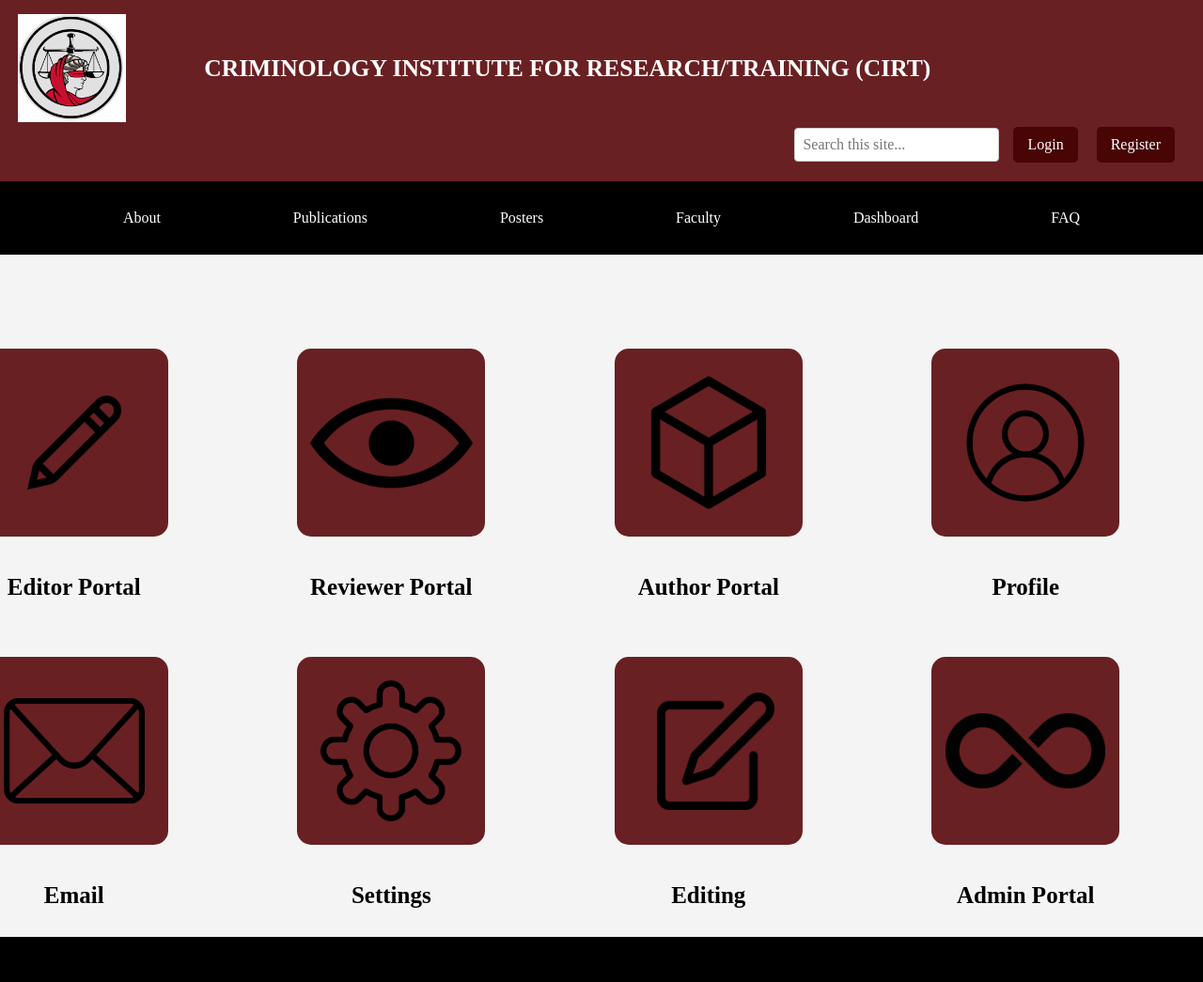
After one commit to mvanarsdale/CIRTWEBSITE, a Django app: page /core/dashboard/ in a window 1280 px wide. The commit adds this page. Shown: the whole page at 94% size. Run offline with Django 4.2, Linux system fonts and the light colour scheme.

Commit message:
Implementing FAQ Page and Dashboard page

```diff
--- a/core/templates/core/base.html
+++ b/core/templates/core/base.html
@@ -19,9 +19,8 @@
             <h1 class="title">&nbsp; &nbsp; &nbsp; &nbsp; &nbsp; &nbsp; &nbsp;CRIMINOLOGY INSTITUTE FOR RESEARCH/TRAINING (CIRT)</h1>
             <div class="search-container">
                 <input type="text" id="searchInput" placeholder="Search this site..." onkeyup="searchFunction()">
-                 <!-- Login Popup Trigger -->
+                 <!-- Login/Signup Buttons || Code from ChatGPT -->
                 <button id="loginBtn" class="login-button" onclick="openPopup()">Login</button>
-                <!-- Sign up Popup Trigger -->
                 <button id="signUpBtn" class="popup-content" onclick="openSignUpPopup()">Register</button>
                 <ul id="searchResults"></ul>
             </div>
@@ -48,7 +47,7 @@
                 <button class="button">Faculty</button>
             </a>
             <!-- Link to the 'DashBoard'  page //WORK IN PROGRESS RABBIT HOLE BUTTON// -->
-            <a href="{% url 'Dashboard' %}">
+            <a href="{% url 'dashboard' %}">
                 <button class="button">Dashboard</button>
             </a>
             <!-- Link to the 'FAQ' page (define 'faq' view and URL if needed) -->
--- /dev/null
+++ b/core/templates/core/dashboard.html
@@ -0,0 +1,240 @@
+
+    <style>
+        * {
+            margin: 0;
+            padding: 0;
+            box-sizing: border-box;
+            font-family:  'Lora', 'Times New Roman', serif;
+        }
+	.primary_header {
+    display: flex;
+    background-color: #692022; /* Dark background for the header */
+    align-items: center;
+    padding: 20px;
+    flex-wrap: wrap; /* Allows wrapping of items if there's not enough space */
+
+}
+
+.primary_header .title {
+    font-size: 2vw; /* Responsive font size based on viewport width */
+    min-width: 250px; /* Prevents shrinking too much */
+    flex-grow: 1; /* Makes the title flexible */
+    text-align: left;
+    color: rgba(255,255,255,1); /* White color for the title */
+}
+
+/* Navigation Bar */
+.secondary_header {
+    background-color: #000000;
+    padding: 15px;
+    display: flex;
+    justify-content: center;
+
+}
+
+.button-container {
+    display: flex;
+    justify-content: space-evenly; /* Evenly space the buttons across the container */
+    width: 100%; /* Stretch the container to full width */
+}
+
+.button-container .button {
+    background-color: #000000;
+    color: white;
+    border: none;
+    padding: 10px 20px;
+    font-size: 20px;
+    cursor: pointer;
+    border-radius: 5px;
+}
+
+.button-container .button:hover {
+    background-color: #4B0909;
+}
+
+
+/* Logo Styling */
+.logo {
+    width: 80px;  /* Adjust logo size */
+    height: auto;
+}
+
+.thumbnail_align {
+    display: flex;
+    align-items: center;
+    flex-shrink: 0; /* Prevents logo from shrinking */
+}
+
+/* Search Bar Container */
+.search-container {
+    flex-shrink: 0; /* Prevents search bar from collapsing */
+    display: flex;
+    align-items: center;
+    justify-content: flex-end; /* Pushes search bar to the right */
+    margin-left: auto; /* Pushes search container to the right */
+    gap: 10px;
+}
+
+/* Search Bar Input Field */
+#searchInput {
+    padding: 8px;
+    font-size: 16px;
+    border-radius: 4px;
+    border: 1px solid #ccc;
+    width: 100%; /* Makes the input field fill available space */
+}
+
+/* Button Styles */
+button {
+    background-color: #490404; /* Button color */
+    color: white;
+    border: none;
+    padding: 10px 15px;
+    font-size: 16px;
+    cursor: pointer;
+    border-radius: 5px;
+    margin: 5px;
+    transition: background-color 0.3s ease;
+}
+
+button:hover {
+    background-color: #460303; /* Hover effect */
+}
+        .container {
+            display: flex;
+            height: 100vh;
+        }
+        /* Main Content */
+        .main-content {
+            flex: 1;
+            background: #ffffff;
+            display: flex;
+            flex-direction: column;
+            margin-left: 125px; /* Ensures content starts after sidebar */
+        }
+
+        /* Apps Section */
+        .apps-section {
+            padding: 30px/* Adjusted padding to avoid top bar overlap */
+        }
+
+        .apps-grid {
+            display: grid;
+            grid-template-columns: repeat(4, 1fr);
+            gap: 20px;
+            max-width: 4000px;
+			margin-left: -110px;
+			margin-top: 30px;
+        }
+
+        /* Each app with description */
+        .app-container {
+            display: flex;
+            flex-direction: column;
+            align-items: center;
+        }
+
+        .app-box {
+            width: 200px;
+            height: 200px;
+            background: #692022;
+            display: flex;
+            justify-content: center;
+            align-items: center;
+            text-decoration: none;
+            color: black;
+            font-size: 14px;
+            margin: 40px;
+			border-radius: 15px;
+        }
+
+        .app-box:hover {
+            background: #460303;
+        }
+		.editing{
+			margin-right: -15px;
+		}
+
+        /* Description below app box */
+        .descript {
+			font-size: 25px;
+            text-align: center;
+            font-weight: bold;
+        }
+
+        /* Responsive */
+        @media (max-width: 768px) {
+			.primary_header {
+        flex-direction: column; /* Stacks header items vertically on smaller screens */
+        text-align: center; /* Centers the text */
+    }
+
+    .primary_header .title {
+        font-size: 24px; /* Adjusts title size for small screens */
+        margin: 10px 0;
+        text-align: center;
+    }
+
+    .search-container {
+        width: 100%; /* Ensures search bar takes full width */
+        justify-content: center; /* Centers the search bar */
+    }
+
+    #searchInput {
+        width: 80%; /* Makes the search bar smaller on mobile */
+    }
+            .apps-grid {
+                grid-template-columns: repeat(2, 1fr);
+            }
+        }
+    </style>
+     <!-- templates/about.html -->
+{% extends 'core/base.html' %}
+
+{% load static %}
+
+{% block title %}Dashboard{% endblock %}
+
+{% block content %}
+  <section class="apps-section">
+<div class="apps-grid">
+          <div class="app-container">
+                    <a href="editor.html" class="app-box"><img src="{% static 'core/images/pencil.png' %}" width="100" height="100" alt=""/></a>
+                    <span class="descript">Editor Portal</span>
+   		</div>
+				<div class="app-container">
+                    <a href="editing.html" class="app-box"><img src="{% static 'core/images/eye.png' %}" width="175" height="175" alt=""/></a>
+                    <span class="descript">Reviewer Portal</span>
+                </div>
+                <div class="app-container">
+                    <a href="requests.html" class="app-box"><img src="{% static 'core/images/Cube_EPort.png' %}" width="150" height="150" alt=""/></a>
+                    <span class="descript">Author Portal</span>
+                </div>
+		<div class="app-container">
+                    <a href="profile.html" class="app-box"><img src="{% static 'core/images/ProfileEP.png' %}" width="150" height="150" alt=""/></a>
+                    <span class="descript">Profile</span>
+                </div>
+                <div class="app-container">
+                    <a href="email.html" class="app-box"><img src="{% static 'core/images/Envelope-icon.png' %}" width="150" height="150" alt=""/></a>
+                    <span class="descript">Email</span>
+                </div>
+				<div class="app-container">
+                    <a href="settings.html" class="app-box"><img src="{% static 'core/images/settings.png' %}" width="150" height="150" alt=""/></a>
+                    <span class="descript">Settings</span>
+                </div>
+
+				<div class="app-container">
+                    <a href="editing.html" class="app-box"><img src="{% static 'core/images/editing.png' %}" alt=""  width="125" height="125" class="editing"/></a>
+                    <span class="descript">Editing</span>
+                </div>
+				<div class="app-container">
+                  <a href="admin.html" class="app-box"><img src="{% static 'core/images/admin_pic.png' %}" width="170" height="80" alt=""/></a>
+                    <span class="descript">Admin Portal</span>
+                </div>
+      </div>
+    </section>
+  </main>
+</div>
+</body>
+</html>
+{% endblock %}
--- a/core/urls.py
+++ b/core/urls.py
@@ -2,16 +2,22 @@ from django.urls import path
 from . import views
 
 urlpatterns = [
+    # for default / homepage (index) view
     path('', views.index, name='index'),
+    # for poster view
     path('posters/', views.posters, name='posters'),
+    # for faq view
     path('FAQ/', views.FAQ, name='FAQ'),
+    # for journal view
     path('journals/', views.journals, name='journals'),
-
-    path('Dashboard/', views.Dashboard, name='Dashboard'),
+    # for dashboard view
+    path('dashboard/', views.Dashboard, name='dashboard'),
+    # for user portal view
     path('Portal/', views.Portal, name='Portal'),
+    # for poster submit view
     path('PosterSubmit/', views.PosterSubmit, name='PosterSubmit'),
-
+    # for log in view
     path('ajax-login/', views.ajax_login, name='ajax_login'),
-
+    # url for signup view
     path('signup/', views.signup, name='signup'),
 ]
--- a/core/views.py
+++ b/core/views.py
@@ -5,16 +5,15 @@ from django.urls import reverse
 from django.contrib.auth import authenticate, login
 from django.http import JsonResponse
 
-from django.contrib.auth.models import User
+# for messages with log in success / failure
 from django.contrib import messages
 
-from core.models import CustomUser
+from .models import CustomUser
 
+from django.contrib.auth.decorators import login_required, user_passes_test
+from django.shortcuts import render
 
-
-
-
-
+# an attempt to fix my redirect problem
 def old_to_new_redirect(request):
     return render(request, 'core/index.html')
 
@@ -31,7 +30,7 @@ def journals(request):
     return render(request, 'core/journals.html')
 
 def Dashboard(request):
-    return render(request, 'core/Dashboard.html')
+    return render(request, 'core/dashboard.html')
 
 def Portal(request):
     return render(request, 'core/Portal.html')
@@ -66,7 +65,6 @@ def signup(request):
 
     return render(request, 'components/signup_popup.html')
 
-
 # move to users later
 # Code from ChatGPT
 def ajax_login(request):
@@ -92,3 +90,14 @@ def ajax_login(request):
                 'success': False,
                 'error_message': 'Invalid credentials'
             })
+
+# check to see if the user is author
+def is_author(user):
+    return user.groups.filter(name="Author").exists()
+
+# requires user to be logged in and have correct permissions
+@login_required
+@user_passes_test(is_author)
+# code from chatGPT
+def author_portal(request):
+    return render(request, 'author_portal.html')
```
Also changed, not shown: core/admin.py (+4 -4 lines), core/models.py (+83 -24 lines), core/templates/core/FAQ.html (+235 -11 lines), core/templates/core/FAQp.html (added, +62 -0 lines), core/templates/core/dash.html (added, +41 -0 lines), core/migrations/0009_alter_customuser_role.py (added), core/migrations/0010_editor_reviewer_delete_role_remove_profile_role_and_more.py (added), core/static/core/images/Cube_EPort.png (added), core/static/core/images/Envelope-icon.png (added), core/static/core/images/admin_pic.png (added), core/static/core/images/editing.png (added), core/static/core/images/eye.png (added), core/static/core/images/pencil.png (added), core/static/core/images/profileEP.png (added), 1 more files.
